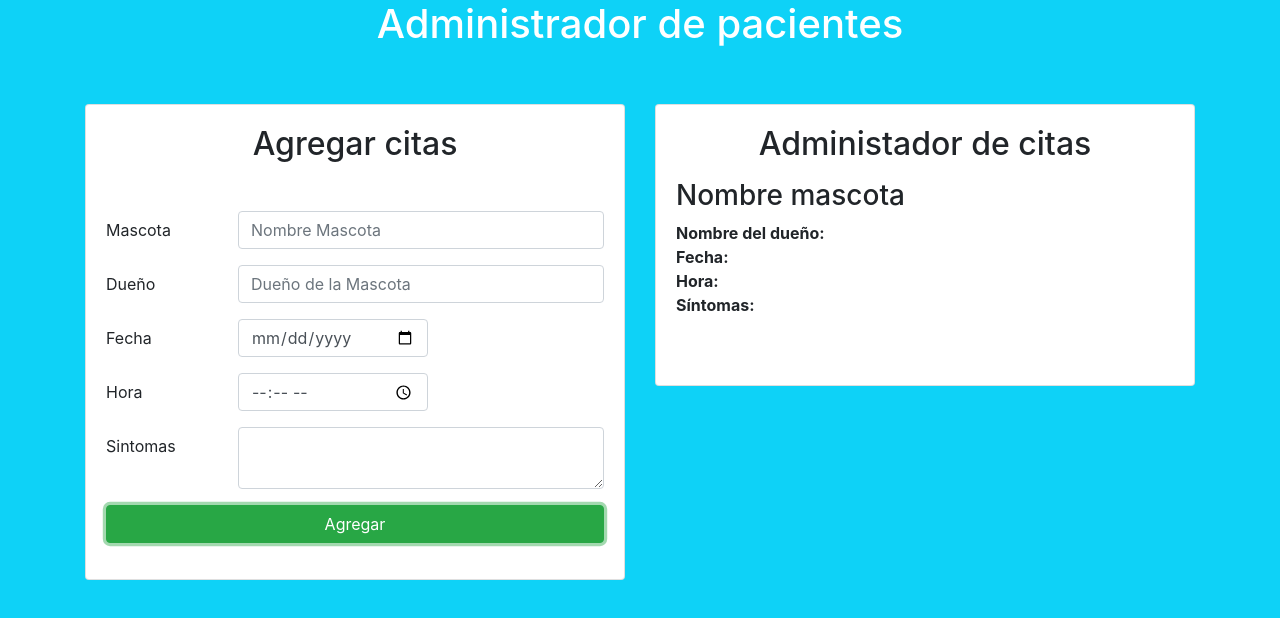
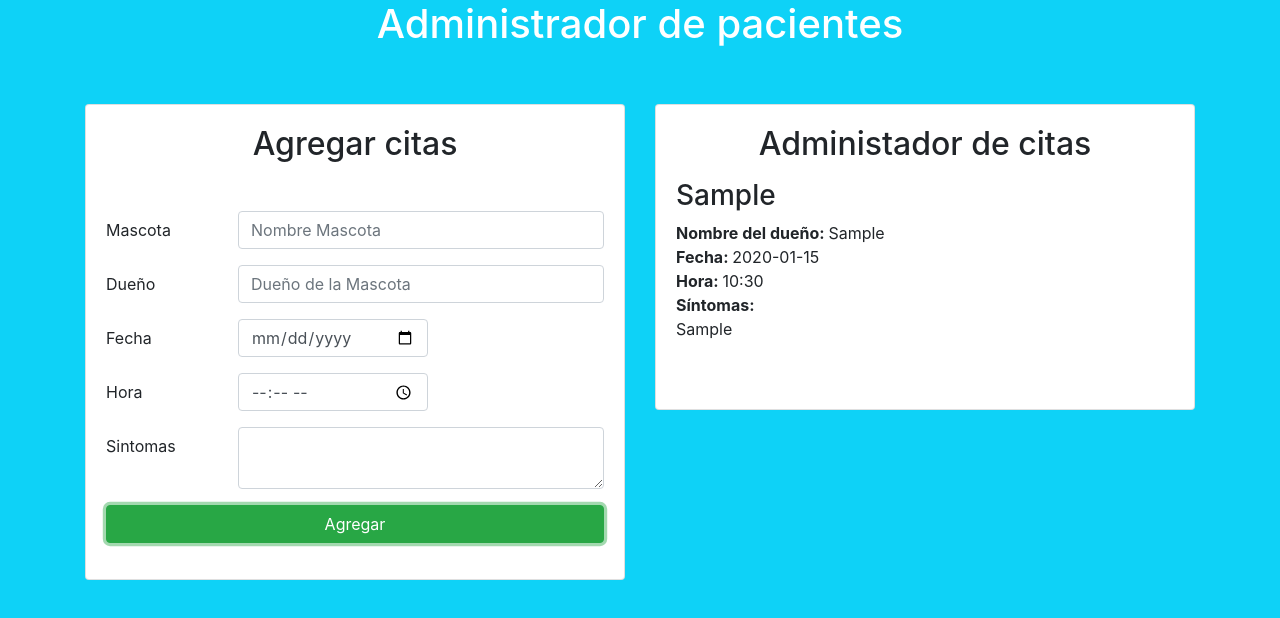
Before and after one commit to JessicaMelero/CitasVeterinario, a React (Create React App) app: page / in a window 1280 px wide. Both pictures are taken after typing "Sample", "Sample", "2020-01-15", "10:30", "Sample" into the empty fields and a click on the button "Agregar". Shown: the top 618 px of the page. Built offline with nearby package versions, Linux system fonts and the light colour scheme.

Commit message:
Mostrando Datos Cita

```diff
--- a/src/App.js
+++ b/src/App.js
@@ -13,7 +13,7 @@
   }
 
   crearCita = (nuevaCita) => {
-    //console.log(cita);
+
     const citas = [...this.state.citas, nuevaCita];
 
     console.log(citas);
--- a/src/componentes/Cita.js
+++ b/src/componentes/Cita.js
@@ -2,15 +2,18 @@
 
 class Lista extends Component{
     render(){
+
+        const {mascota, dueño, fecha, hora, sintomas} = this.props.info;
+
         return(
             <div className="media mt-3">
                 <div className="media-body">
-                    <h3 className="mt-0">Nombre mascota</h3>
-                    <p className="card-text"><span>Nombre del dueño: </span></p>
-                    <p className="card-text"><span>Fecha: </span></p>
-                    <p className="card-text"><span>Hora: </span></p>
+                    <h3 className="mt-0">{mascota}</h3>
+                    <p className="card-text"><span>Nombre del dueño: </span>{dueño}</p>
+                    <p className="card-text"><span>Fecha: </span>{fecha}</p>
+                    <p className="card-text"><span>Hora: </span>{hora}</p>
                     <p className="card-text"><span>Síntomas: </span></p>
-                    <p className="card-text"></p>
+                    <p className="card-text">{sintomas}</p>
                 </div>
             </div>
         )
--- a/src/componentes/ListaCitas.js
+++ b/src/componentes/ListaCitas.js
@@ -1,5 +1,6 @@
 import React, { Component } from 'react'
 import Cita from './Cita';
+
 class ListaCitas extends Component {
 
     render(){
@@ -13,7 +14,12 @@
                 <div className="card-body">
                     <h2 className="card-title text-center">{mensaje}</h2>
                     <div className="lista-citas">
-                        <Cita />
+                       {Object.keys(this.props.citas).map(cita => (
+                        <Cita
+                            key={cita}
+                            info={this.props.citas[cita]}
+                        />
+                       ))}
                     </div>
                 </div>
             </div>
```
